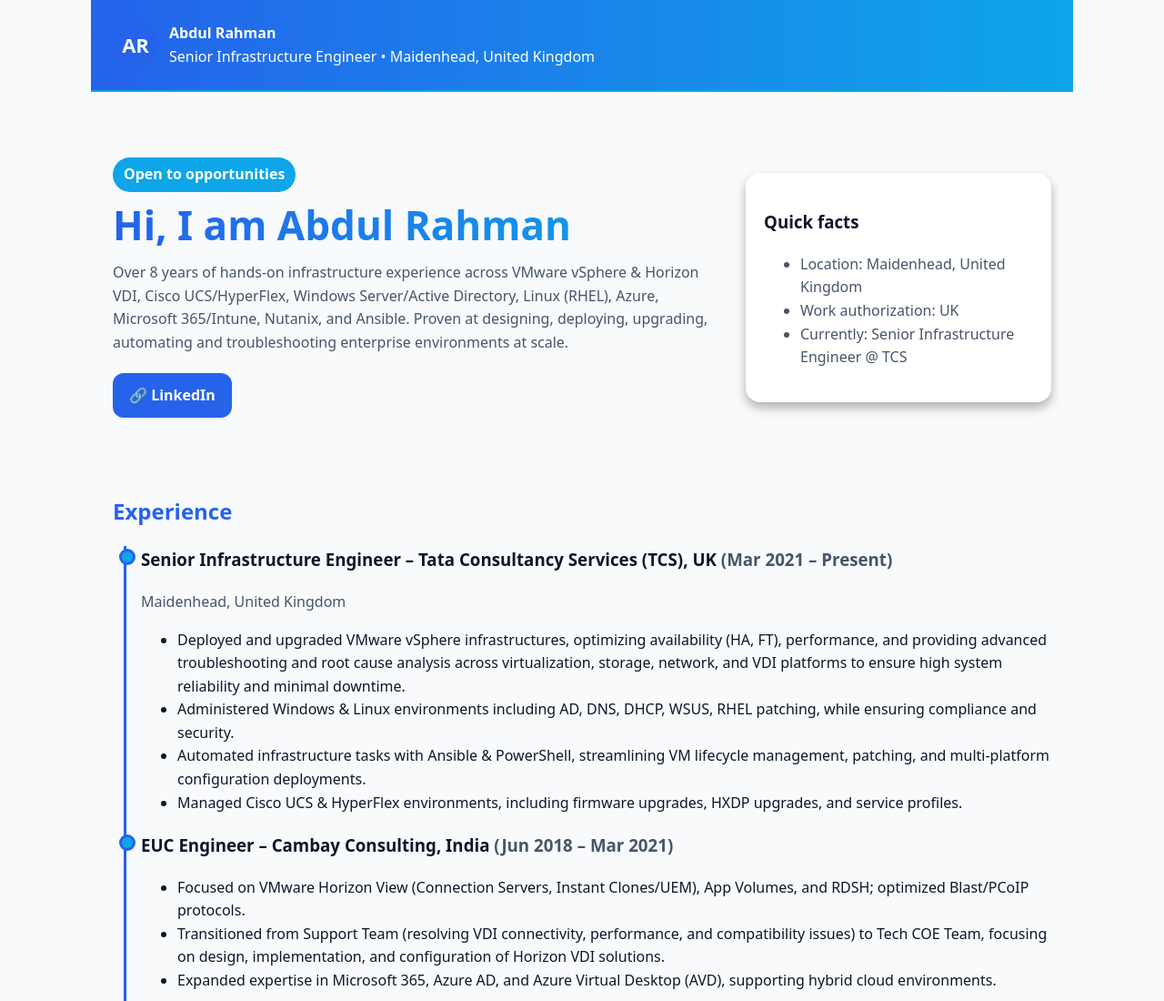
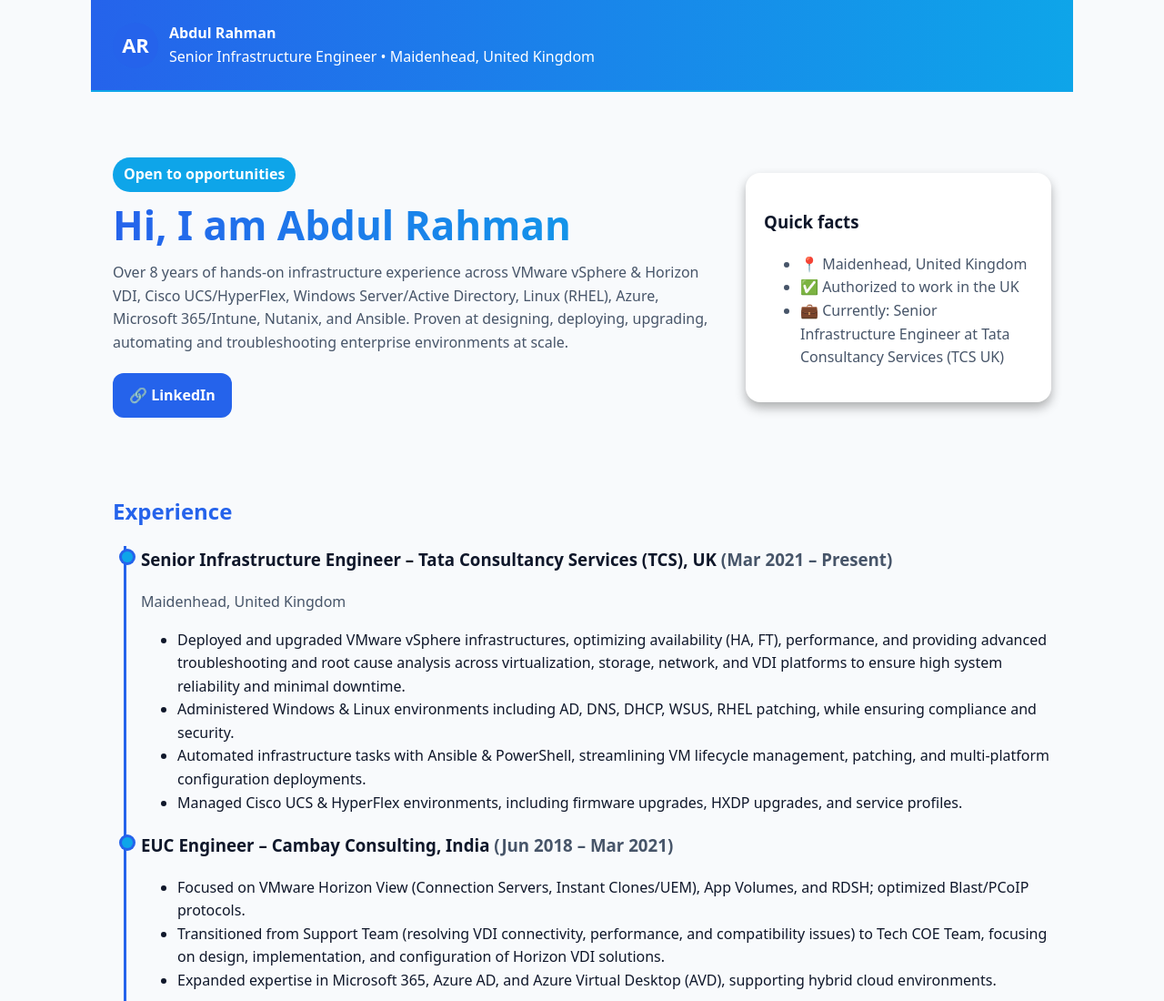
Before and after one commit to abdulrahman4u1995/Abdul-Rahman-Portfolio, a plain HTML site: page index.html in a window 1280 px wide. Shown: the top 1100 px of the page at 91% size. Drawn offline with Linux system fonts and the light colour scheme.

Commit message:
Update index.html

```diff
--- a/index.html
+++ b/index.html
@@ -83,9 +83,9 @@
       <div class="card">
         <h3>Quick facts</h3>
         <ul class="sub">
-          <li>Location: Maidenhead, United Kingdom </li>
-          <li>Work authorization: UK</li>
-          <li>Currently: Senior Infrastructure Engineer @ TCS</li>
+          <li>📍 Maidenhead, United Kingdom</li>
+          <li>✅ Authorized to work in the UK</li>
+          <li>💼 Currently: Senior Infrastructure Engineer at Tata Consultancy Services (TCS UK)</li>
         </ul>
       </div>
     </section>
```
